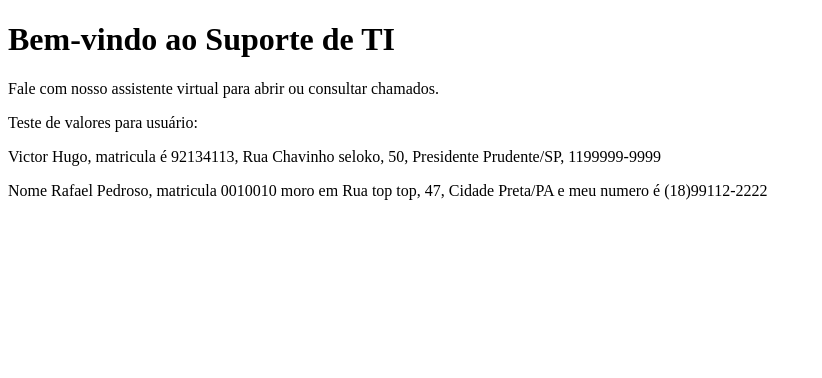
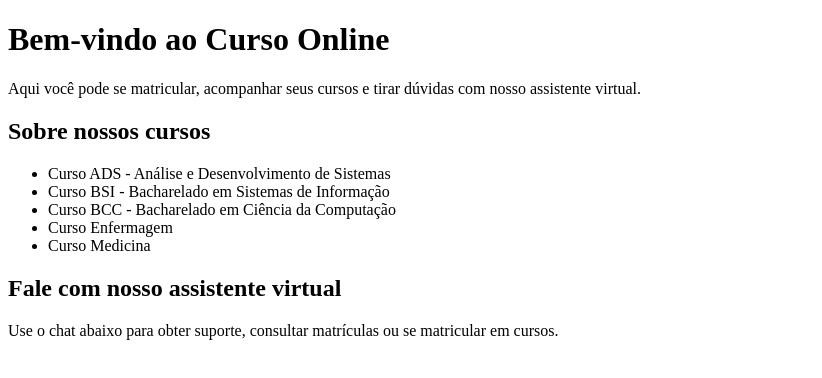
Before and after one commit to victorhugoRUB/chat-final, a website: page public/index.html in a window 1280 px wide. Shown: the whole page, without its empty margins (0-822 px from the left). Drawn offline with nearby package versions, Linux system fonts and the light colour scheme.

Commit message:
fix: website

```diff
--- a/public/index.html
+++ b/public/index.html
@@ -2,25 +2,39 @@
 <html lang="pt-br">
 <head>
   <meta charset="UTF-8" />
-  <meta name="viewport" content="width=device-width, initial-scale=1.0"/>
-  <title>Bot de Suporte</title>
+  <meta http-equiv="X-UA-Compatible" content="IE=edge" />
+  <meta name="viewport" content="width=device-width, initial-scale=1.0" />
+  <title>Curso Online - Plataforma de Ensino</title>
 </head>
 <body>
 
-  <h1>Bem-vindo ao Suporte de TI</h1>
-  <p>Fale com nosso assistente virtual para abrir ou consultar chamados.</p>
-    <p>Teste de valores para usuário:</p>
-    <p>Victor Hugo, matricula é 92134113, Rua Chavinho seloko, 50, Presidente Prudente/SP, 1199999-9999</p>
-    <p>Nome Rafael Pedroso, matricula 0010010 moro em Rua top top, 47, Cidade Preta/PA e meu numero é (18)99112-2222</p>
+  <header>
+    <h1>Bem-vindo ao Curso Online</h1>
+    <p>Aqui você pode se matricular, acompanhar seus cursos e tirar dúvidas com nosso assistente virtual.</p>
+  </header>
 
-  <!-- Dialogflow Messenger -->
+  <section>
+    <h2>Sobre nossos cursos</h2>
+    <ul>
+      <li>Curso ADS - Análise e Desenvolvimento de Sistemas</li>
+      <li>Curso BSI - Bacharelado em Sistemas de Informação</li>
+      <li>Curso BCC - Bacharelado em Ciência da Computação</li>
+      <li>Curso Enfermagem</li>
+      <li>Curso Medicina</li>
+    </ul>
+  </section>
+
+  <section>
+    <h2>Fale com nosso assistente virtual</h2>
+    <p>Use o chat abaixo para obter suporte, consultar matrículas ou se matricular em cursos.</p>
+  </section>
+
   <script src="https://www.gstatic.com/dialogflow-console/fast/messenger/bootstrap.js?v=1"></script>
   <df-messenger
     intent="WELCOME"
-    chat-title="bot-suporte-final"
-    agent-id="1ab08ee8-3c69-4a35-b18a-5e3977adf898"
-    language-code="pt-br">
-  </df-messenger>
-
+    chat-title="curso-online"
+    agent-id="a51b23bc-0827-412c-a26d-0f76359dec18"
+    language-code="pt-br"
+  ></df-messenger>
 </body>
 </html>
```
